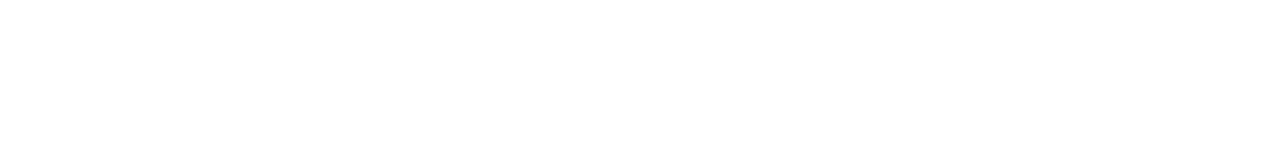
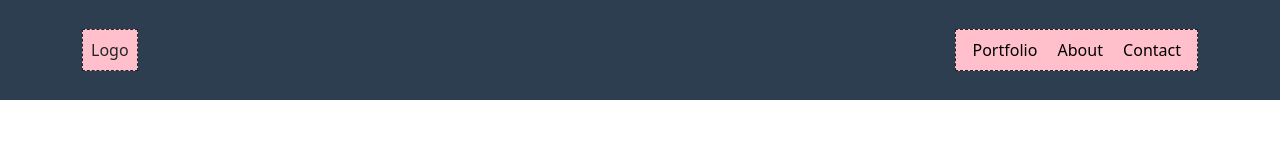
Before and after one commit to AlessandroIacovella95/html-css-bootstrap-freelancer, a plain HTML site: page index.html in a window 1280 px wide. Drawn offline with nearby package versions, Linux system fonts and the light colour scheme.

Commit message:
feat:add header

```diff
--- a/css/style.css
+++ b/css/style.css
@@ -0,0 +1,24 @@
+.bordered{
+    border: 2px dashed currentColor;
+}
+
+img{
+    width: 100%;
+}
+
+#header{
+    background-color: #2C3E50;
+    height: 100px;
+}
+
+.box{
+    padding: .5rem;
+    border: 1px dashed currentColor;
+    text-align: center;
+    background-color: pink;
+}
+
+.anchor{
+    color: black;
+   text-decoration: none;
+}
--- a/index.html
+++ b/index.html
@@ -4,10 +4,26 @@
     <meta charset="UTF-8">
     <meta name="viewport" content="width=device-width, initial-scale=1.0">
     <title>Bootstrap</title>
+    <link rel="stylesheet" href="https://cdnjs.cloudflare.com/ajax/libs/font-awesome/6.4.0/css/all.min.css" integrity="sha512-iecdLmaskl7CVkqkXNQ/ZH/XLlvWZOJyj7Yy7tcenmpD1ypASozpmT/E0iPtmFIB46ZmdtAc9eNBvH0H/ZpiBw==" crossorigin="anonymous" referrerpolicy="no-referrer" />
     <link href="https://cdn.jsdelivr.net/npm/bootstrap@5.2.3/dist/css/bootstrap.min.css" rel="stylesheet" integrity="sha384-rbsA2VBKQhggwzxH7pPCaAqO46MgnOM80zW1RWuH61DGLwZJEdK2Kadq2F9CUG65" crossorigin="anonymous">
     <link rel="stylesheet" href="css/style.css">
 </head>
 <body>
+    <header id="header">
+        <div class="container h-100 d-flex align-items-center">
+            <div class="box me-auto">
+                Logo
+            </div>
+            <div class="box d-md-none">
+               Menù
+            </div>
+            <div class="box d-none d-md-block">
+                <a href="#" class="px-2 anchor">Portfolio</a>
+                <a href="#" class="px-2 anchor">About</a>
+                <a href="#" class="px-2 anchor">Contact</a>
+            </div>
+        </div>
 
+    </header>
 </body>
 </html>
```
